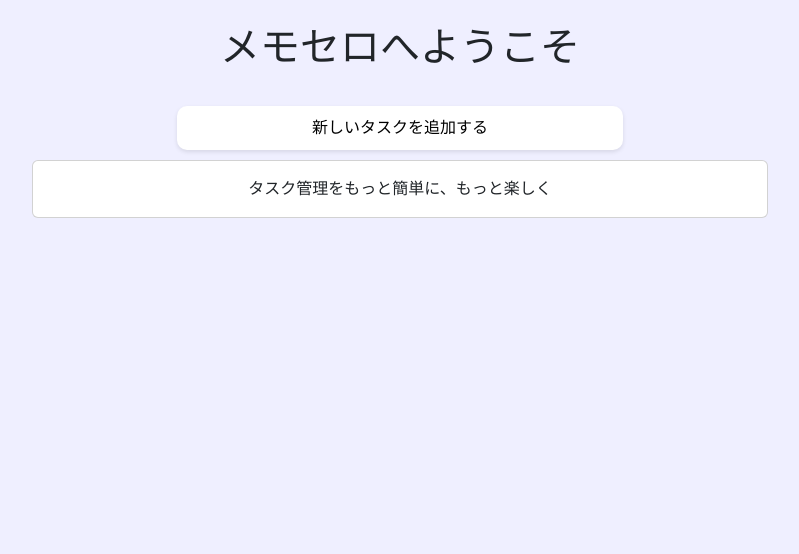
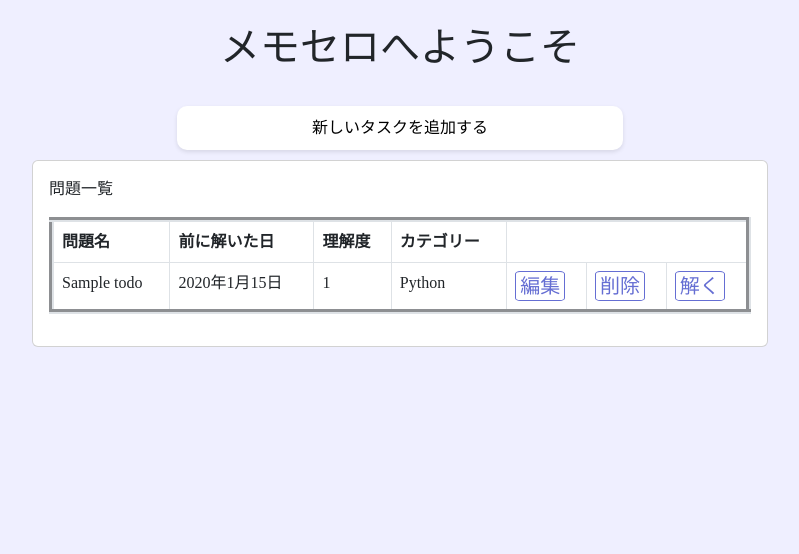
Before and after one commit to kino-quest/kinoquest_platinum_01-teamA, a Django app: page /task_app/ in a window 1280 px wide. Shown: the part 56-610 px from the top of the page, without its empty margins (240-1039 px from the left). Run offline with Django 4.2, Linux system fonts and the light colour scheme; tables that the repository leaves empty hold one stand-in row (values such as "Sample post"); some libraries are stand-ins or nearby versions; some web fonts are replaced.

Commit message:
取り急ぎのタスクのホーム画面表示

```diff
--- a/task_app/models.py
+++ b/task_app/models.py
@@ -17,7 +17,7 @@ class Category(models.Model):
     category_name = models.IntegerField(choices=CategoryLevel.choices)
 
     def __str__(self):
-        return self.category_name
+      return self.get_category_name_display()
 
 
 # Todoテーブル - 理解度ステータス設定
--- a/task_app/templates/task_app/home.html
+++ b/task_app/templates/task_app/home.html
@@ -13,7 +13,27 @@
         <div class="col-md-8">
           <div class="card">
             <div class="card-body">
-              <p class="text-center mb-0">タスク管理をもっと簡単に、もっと楽しく</p>
+              <p>問題一覧</p>
+              <table border="5" class="table table-bordered">
+                <tr>
+                    <th>問題名</th>
+                    <th>前に解いた日</th>
+                    <th>理解度</th>
+                    <th>カテゴリー</th>
+
+                </tr>
+                {% for task in tasks %} <!-- views.pyで格納したデータを展開。for文で1つずつ取り出す-->
+                <tr>
+                    <td>{{ task.task_name }}</td>
+                    <td>{{ task.solved_latest_date }}</td>
+                    <td>{{ task.understanding_status }}</td>
+                    <td>{{ task.category_id }}</td>
+                    <td><a href="{% url 'edit_task' task.id %}" class="create-btn">編集</a></td>
+                    <td><a href="{% url 'delete_task' task.id %}" class="create-btn">削除</a></td>
+                    <td><a href="{% url 'solve_task' task.id %}" class="create-btn">解く</a></td>
+                </tr>
+                {% endfor %}
+            </table>
             </div>
           </div>
         </div>
--- a/task_app/urls.py
+++ b/task_app/urls.py
@@ -6,4 +6,7 @@ urlpatterns = [
     path('privacy/', views.privacy, name="privacy"),
     path('rules/', views.rules, name="rules"),
     path('add_task/', views.add_task, name="add_task"),
+    path('edit_task/<int:task_id>/', views.edit_task, name="edit_task"),
+    path('delete_task/<int:task_id>/', views.delete_task, name="delete_task"),
+    path('solve_task/<int:task_id>/', views.solve_task, name="solve_task"),
 ]
--- a/task_app/views.py
+++ b/task_app/views.py
@@ -1,11 +1,12 @@
 from django.shortcuts import render, redirect
 from .forms import TodoForm
-from django.contrib import messages
+from .models import Todo
 
 # Create your views here.
 def home(request):
-    print("home")
-    return render(request, 'task_app/home.html')
+    print('home')
+    tasks = Todo.objects.all()
+    return render(request, 'task_app/home.html', {'tasks': tasks})
 
 def privacy(request):
     return render(request, 'task_app/privacy.html')
@@ -26,3 +27,16 @@ def add_task(request):
     else:
         form = TodoForm()
     return render(request, 'task_app/add_task.html', {'form': form})
+
+def edit_task(request, task_id):
+    task = Todo.objects.get(id=task_id)
+    return render(request, 'task_app/edit_task.html', {'task': task})
+
+def delete_task(request, task_id):
+    task = Todo.objects.get(id=task_id)
+    task.delete()
+    return redirect('home')
+
+def solve_task(request, task_id):
+    task = Todo.objects.get(id=task_id)
+    return render(request, 'task_app/solve_task.html', {'task': task})
```
